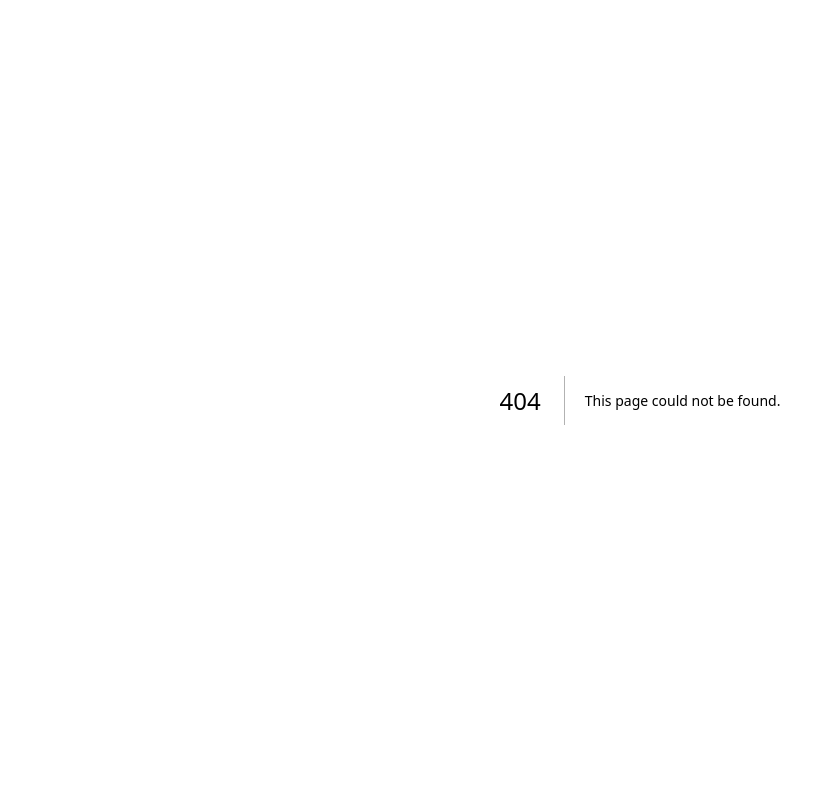
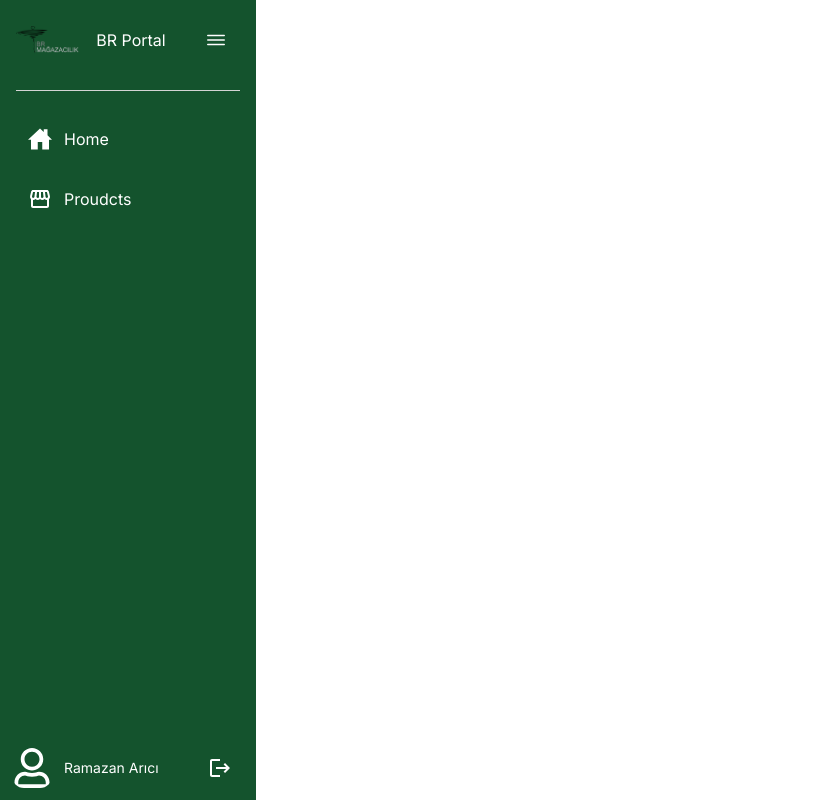
Before and after one commit to RamazanArc/BRPortal, a Next.js app: page /Dashboard in a window 1280 px wide. Before the commit this address had no page. Shown: the whole page, without its empty margins (0-829 px from the left). Built offline with nearby package versions, Linux system fonts and the light colour scheme.

Commit message:
Sidebar Added

```diff
--- /dev/null
+++ b/app/Components/Sidebar.tsx
@@ -0,0 +1,105 @@
+"use client";
+import Link from "next/link";
+import { useState } from "react";
+import { FaRegUser } from "react-icons/fa";
+import { IoIosMenu } from "react-icons/io";
+import { IoHomeSharp } from "react-icons/io5";
+import { MdLogout, MdOutlineStorefront } from "react-icons/md";
+
+const Sidebar = () => {
+  const [active, setActive] = useState(true);
+  const Menus = [
+    {
+      title: "Home",
+      icon: <IoHomeSharp className="h-6 w-6" />,
+      href: "/Dashboard",
+    },
+    {
+      title: "Proudcts",
+      icon: <MdOutlineStorefront className="h-6 w-6" />,
+      href: "/Proudcts",
+    },
+  ];
+
+  function toggleSidebar() {
+    setActive(!active);
+  }
+  return (
+    <div className="flex min-h-screen">
+      <aside
+        className={`
+          transition-all duration-300
+          flex flex-col items-center justify-between bg-green-900 sticky
+          ${active ? "w-64" : "w-20"}
+        `}
+      >
+        <div className="p-4 w-full space-y-6">
+          <div className="flex items-center justify-between text-white">
+            <img
+              className={`
+                ${active ? "block" : "hidden"}
+                w-20 h-7
+              `}
+              src="/assets/br.png"
+            />
+            <label
+              className={`
+                ${active ? "block" : "hidden"}
+                w-full h-full pl-4
+              `}
+            >
+              BR Portal
+            </label>
+            <button className="p-3 rounded-xl0" onClick={toggleSidebar}>
+              <IoIosMenu className="h-6 w-6 rounded-md hover:bg-black hover:text-white" />
+            </button>
+          </div>
+          <div className="my-5 flex items-center before:mt-0.5 before:flex-1 before:border-t before:border-neutral-300 after:mt-0.5 after:flex-1 after:border-t after:border-neutral-300"></div>
+
+          <div className="space-y-3">
+            {Menus.map((Menu, index) => (
+              <Link
+                key={index}
+                className="flex w-full p-3 rounded text-white hover:bg-black hover:text-white"
+                href={Menu.href}
+              >
+                {Menu.icon}
+                <span
+                  className={`
+                  ml-3
+                  ${active ? "block" : "hidden"}
+                `}
+                >
+                  {Menu.title}
+                </span>
+              </Link>
+            ))}
+          </div>
+        </div>
+
+        <div className="flex items-center justify-between w-full h-16 px-3 py-2 ">
+          <div
+            className={`
+              w-full space-x-3
+              ${active ? "flex" : "hidden"}
+            `}
+          >
+            <FaRegUser className="h-10 w-10 rounded-xl text-white" />
+            <div className="flex flex-col items-left justify-center text-white">
+              <span className="text-sm">Ramazan Arıcı</span>
+            </div>
+          </div>
+
+          <Link
+            className="p-3 rounded-xl text-white hover:bg-black hover:text-white "
+            href={"/Login"}
+          >
+            <MdLogout className="h-6 w-6" />
+          </Link>
+        </div>
+      </aside>
+    </div>
+  );
+};
+
+export default Sidebar;
--- /dev/null
+++ b/app/Dashboard/page.tsx
@@ -0,0 +1,12 @@
+import React from "react";
+import Sidebar from "../Components/Sidebar";
+
+const Dashboard = () => {
+  return (
+    <div className="flex">
+      <Sidebar />
+    </div>
+  );
+};
+
+export default Dashboard;
--- a/app/Login/page.tsx
+++ b/app/Login/page.tsx
@@ -1,11 +1,14 @@
 "use client";
 
 import { yupResolver } from "@hookform/resolvers/yup";
+import { useRouter } from "next/navigation";
 import React from "react";
 import { useForm } from "react-hook-form";
 import * as yup from "yup";
 
-function Login() {
+const LoginPage = () => {
+  const router = useRouter();
+
   const userSchema = yup.object({
     username: yup.string().required("Doldurulması zorunlu alan"),
     password: yup.string().required("Doldurulması zorunlu alan").min(5).max(10),
@@ -23,6 +26,7 @@ function Login() {
   const onSubmit = async (data: UserSchemaType) => {
     if (data !== null) {
       console.log(data);
+      router.push("/Dashboard");
     } else {
       console.log("data yok");
     }
@@ -74,14 +78,14 @@ function Login() {
               )}
             </div>
             <div className="text-right text-gray-400 hover:underline hover:text-black">
-              <a href="#">Forgot your password?</a>
+              <a href="#">Şifremi Unuttum</a>
             </div>
             <div className="px-4 pb-2 pt-4">
               <button
                 className="uppercase block w-full p-4 text-lg rounded-full bg-green-700 hover:bg-green-800  focus:outline-none"
                 type="submit"
               >
-                log in
+                giriş yap
               </button>
             </div>
           </form>
@@ -89,6 +93,6 @@ function Login() {
       </div>
     </div>
   );
-}
+};
 
-export default Login;
+export default LoginPage;
--- a/package.json
+++ b/package.json
@@ -10,10 +10,13 @@
   },
   "dependencies": {
     "@hookform/resolvers": "^3.3.4",
+    "@reduxjs/toolkit": "^2.2.4",
     "next": "14.2.3",
     "react": "^18",
     "react-dom": "^18",
     "react-hook-form": "^7.51.4",
+    "react-icons": "^5.2.1",
+    "react-redux": "^9.1.2",
     "yup": "^1.4.0"
   },
   "devDependencies": {
```
Also changed, not shown: 1 other file (tests, documents, lock files or other folders).
